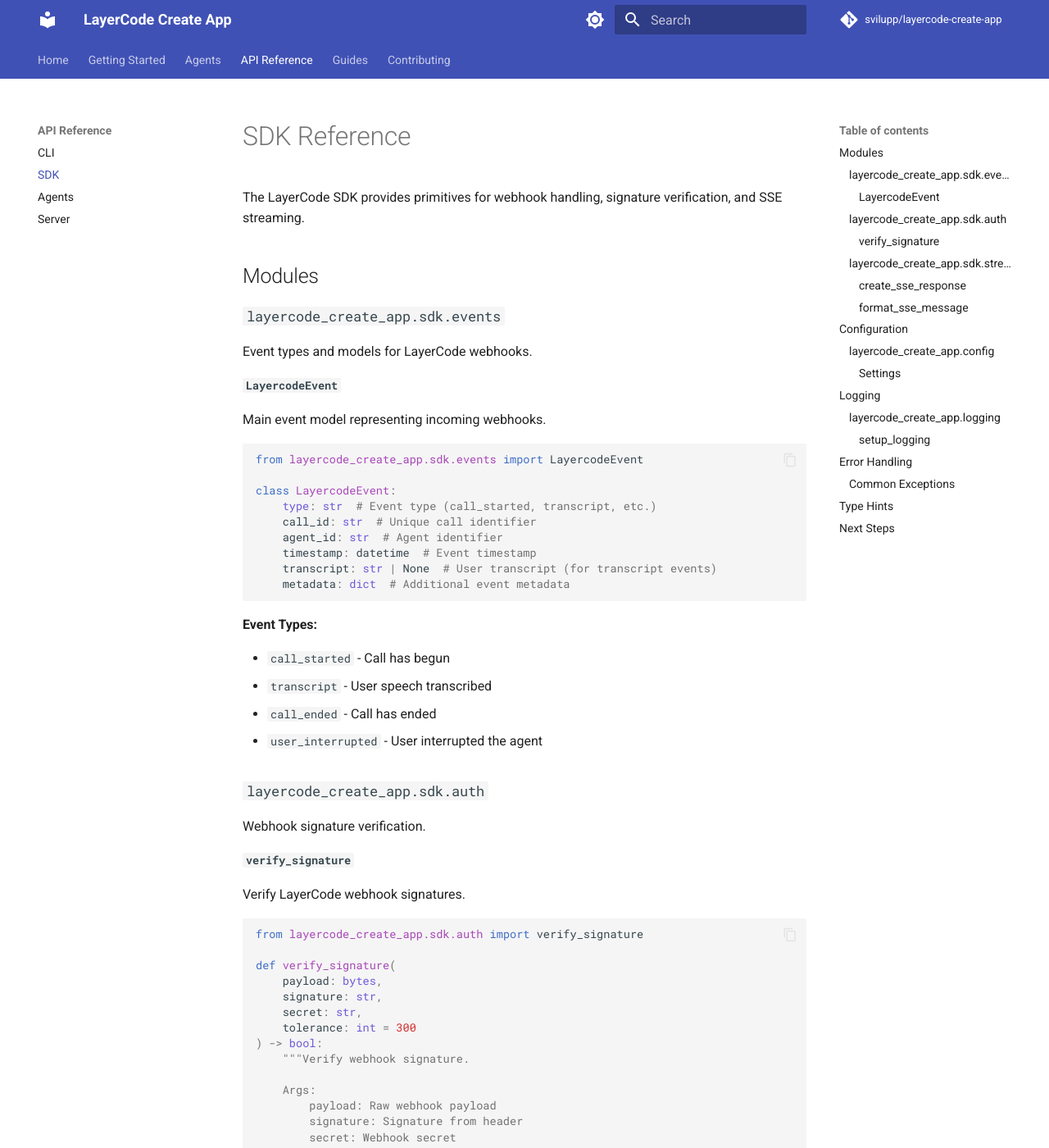
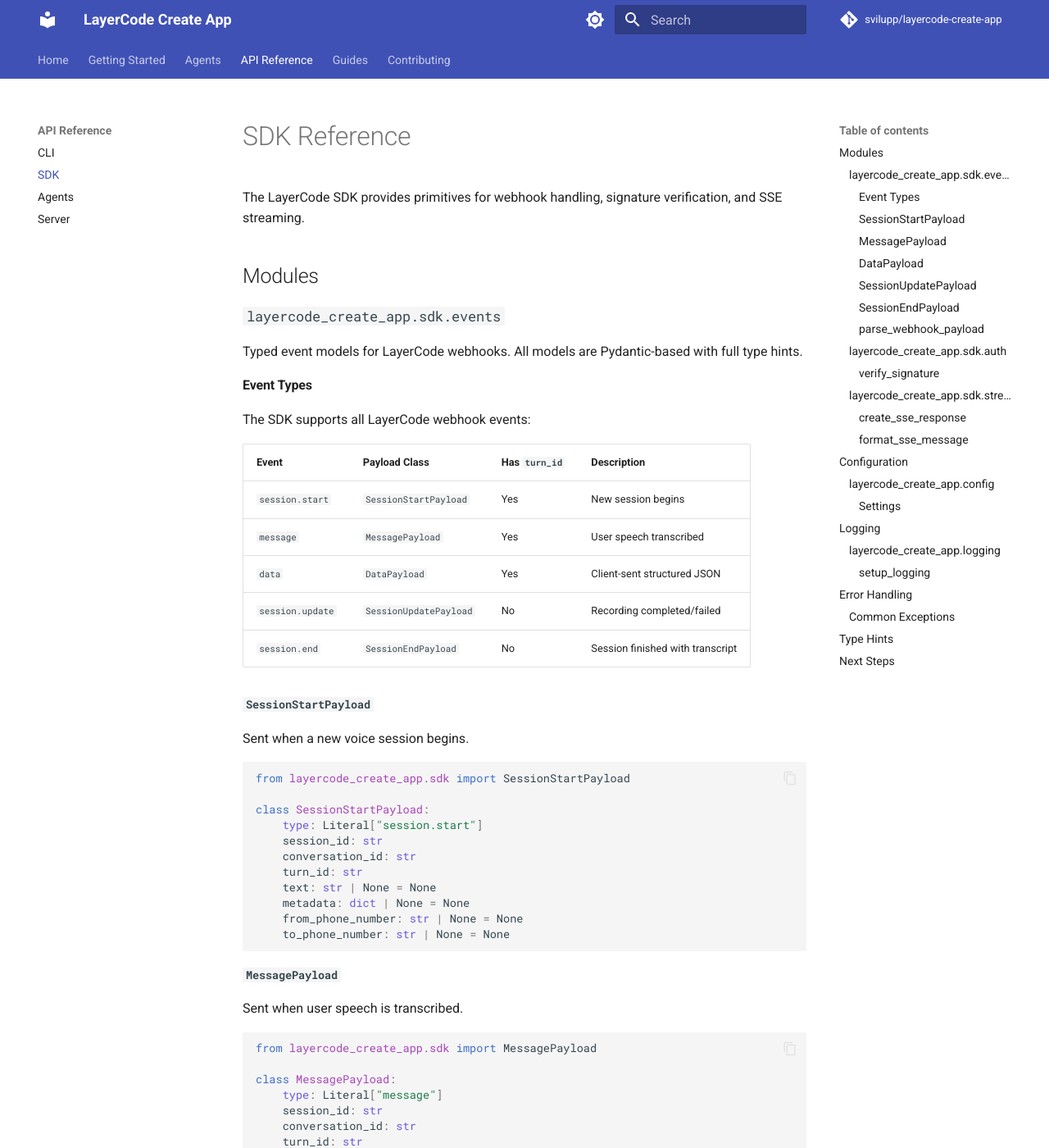
Before and after one commit to svilupp/layercode-create-app, an MkDocs documentation site: the page built from docs/api/sdk.md, in a window 1280 px wide and 1400 px high. Shown: the whole window at 82% size. Built offline with MkDocs 1.6.1 and Material for MkDocs 9.7.7, drawn with Linux system fonts in a browser that asks for light colours; comment, search, counter and statistics services are not loaded; some of the changed text lies outside the part shown.

Commit message:
add session.update events

````diff
--- a/docs/api/sdk.md
+++ b/docs/api/sdk.md
@@ -6,30 +6,140 @@
 
 ### `layercode_create_app.sdk.events`
 
-Event types and models for LayerCode webhooks.
+Typed event models for LayerCode webhooks. All models are Pydantic-based with full type hints.
 
-#### `LayercodeEvent`
+#### Event Types
 
-Main event model representing incoming webhooks.
+The SDK supports all LayerCode webhook events:
+
+| Event | Payload Class | Has `turn_id` | Description |
+|-------|---------------|---------------|-------------|
+| `session.start` | `SessionStartPayload` | Yes | New session begins |
+| `message` | `MessagePayload` | Yes | User speech transcribed |
+| `data` | `DataPayload` | Yes | Client-sent structured JSON |
+| `session.update` | `SessionUpdatePayload` | No | Recording completed/failed |
+| `session.end` | `SessionEndPayload` | No | Session finished with transcript |
+
+#### `SessionStartPayload`
+
+Sent when a new voice session begins.
 
 ```python
-from layercode_create_app.sdk.events import LayercodeEvent
+from layercode_create_app.sdk import SessionStartPayload
 
-class LayercodeEvent:
-    type: str  # Event type (call_started, transcript, etc.)
-    call_id: str  # Unique call identifier
-    agent_id: str  # Agent identifier
-    timestamp: datetime  # Event timestamp
-    transcript: str | None  # User transcript (for transcript events)
-    metadata: dict  # Additional event metadata
+class SessionStartPayload:
+    type: Literal["session.start"]
+    session_id: str
+    conversation_id: str
+    turn_id: str
+    text: str | None = None
+    metadata: dict | None = None
+    from_phone_number: str | None = None
+    to_phone_number: str | None = None
 ```
 
-**Event Types:**
+#### `MessagePayload`
 
-- `call_started` - Call has begun
-- `transcript` - User speech transcribed
-- `call_ended` - Call has ended
-- `user_interrupted` - User interrupted the agent
+Sent when user speech is transcribed.
+
+```python
+from layercode_create_app.sdk import MessagePayload
+
+class MessagePayload:
+    type: Literal["message"]
+    session_id: str
+    conversation_id: str
+    turn_id: str
+    text: str | None = None
+    recording_url: str | None = None
+    recording_status: str | None = None
+    transcript: str | None = None
+    usage: dict | None = None
+    metadata: dict | None = None
+    from_phone_number: str | None = None
+    to_phone_number: str | None = None
+```
+
+#### `DataPayload`
+
+Sent when the client emits structured JSON (e.g., button clicks, form data).
+
+```python
+from layercode_create_app.sdk import DataPayload
+
+class DataPayload:
+    type: Literal["data"]
+    session_id: str
+    conversation_id: str
+    turn_id: str
+    data: dict  # Arbitrary JSON payload from client
+    metadata: dict | None = None
+    from_phone_number: str | None = None
+    to_phone_number: str | None = None
+```
+
+#### `SessionUpdatePayload`
+
+Sent when asynchronous session data becomes available (e.g., recording completion).
+
+```python
+from layercode_create_app.sdk import SessionUpdatePayload
+
+class SessionUpdatePayload:
+    type: Literal["session.update"]
+    session_id: str
+    conversation_id: str
+    recording_status: str | None = None  # "completed" | "failed"
+    recording_url: str | None = None     # URL to download WAV
+    recording_duration: float | None = None  # Duration in seconds
+    error_message: str | None = None     # Details when failed
+    metadata: dict | None = None
+    from_phone_number: str | None = None
+    to_phone_number: str | None = None
+```
+
+#### `SessionEndPayload`
+
+Sent when the session finishes, includes full transcript and metrics.
+
+```python
+from layercode_create_app.sdk import SessionEndPayload, TranscriptItem
+
+class TranscriptItem:
+    role: str           # "user" | "assistant"
+    text: str
+    timestamp: str | None = None
+
+class SessionEndPayload:
+    type: Literal["session.end"]
+    session_id: str
+    conversation_id: str
+    agent_id: str | None = None
+    started_at: str | None = None        # ISO timestamp
+    ended_at: str | None = None          # ISO timestamp
+    duration: int | None = None          # Milliseconds
+    transcription_duration_seconds: float | None = None
+    tts_duration_seconds: float | None = None
+    latency: float | None = None
+    ip_address: str | None = None
+    country_code: str | None = None
+    recording_status: str | None = None  # "enabled" | "disabled"
+    transcript: list[TranscriptItem] | None = None
+    metadata: dict | None = None
+    from_phone_number: str | None = None
+    to_phone_number: str | None = None
+```
+
+#### `parse_webhook_payload`
+
+Parse raw webhook JSON into the appropriate typed model.
+
+```python
+from layercode_create_app.sdk import parse_webhook_payload
+
+payload = parse_webhook_payload({"type": "session.start", ...})
+# Returns: SessionStartPayload | MessagePayload | DataPayload | SessionUpdatePayload | SessionEndPayload
+```
 
 ### `layercode_create_app.sdk.auth`
 
````
Also changed, not shown: CHANGELOG.md (+5 -9 lines), README.md (+16 -0 lines), 7 other files.
